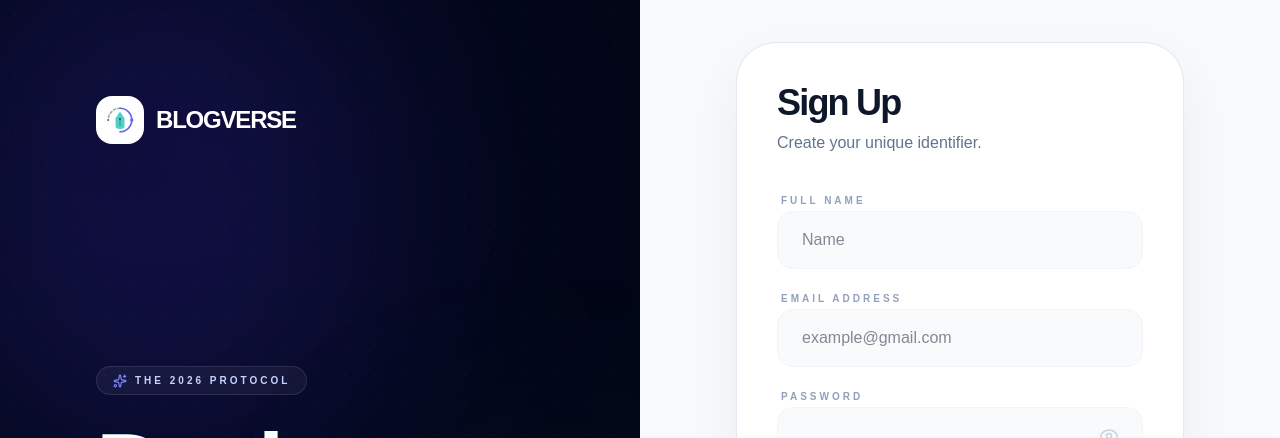
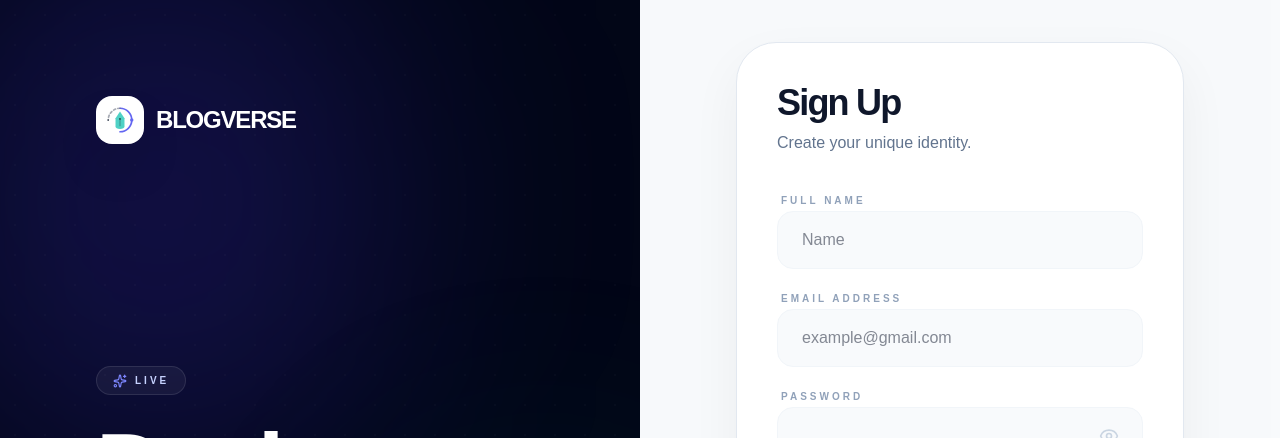
Before and after one commit to ankit-gupta2005/blogverse, a React (Vite) app in the folder client/: page /signup in a window 1280 px wide. Shown: the top 438 px of the page. Built offline with nearby package versions, Linux system fonts and the light colour scheme; no server answers.

Commit message:
Update Signup.jsx

```diff
--- a/client/src/pages/Signup.jsx
+++ b/client/src/pages/Signup.jsx
@@ -89,7 +89,7 @@ function Signup() {
         <div className="relative z-10">
           <div className="inline-flex items-center gap-2 px-4 py-1.5 bg-white/5 border border-white/10 rounded-full mb-8">
             <Sparkles size={14} className="text-indigo-400" />
-            <span className="text-[10px] font-black uppercase tracking-[0.3em] text-indigo-200">The 2026 Protocol</span>
+            <span className="text-[10px] font-black uppercase tracking-[0.3em] text-indigo-200">Live</span>
           </div>
           <h2 className="text-6xl xl:text-8xl font-black text-white tracking-tighter leading-[0.85] mb-8">
             {step === 1 ? "Design" : "Verify"} <br /> your <span className="text-transparent bg-clip-text bg-gradient-to-r from-indigo-400 via-cyan-400 to-emerald-400">identity.</span>
@@ -113,7 +113,7 @@ function Signup() {
               <>
                 <header className="mb-8 stagger-field">
                   <h1 className="text-4xl font-black text-slate-900 tracking-tighter mb-2">Sign Up</h1>
-                  <p className="text-slate-500 font-medium">Create your unique identifier.</p>
+                  <p className="text-slate-500 font-medium">Create your unique identity.</p>
                 </header>
 
                 <form onSubmit={handleSendOTP} className="space-y-4">
```
